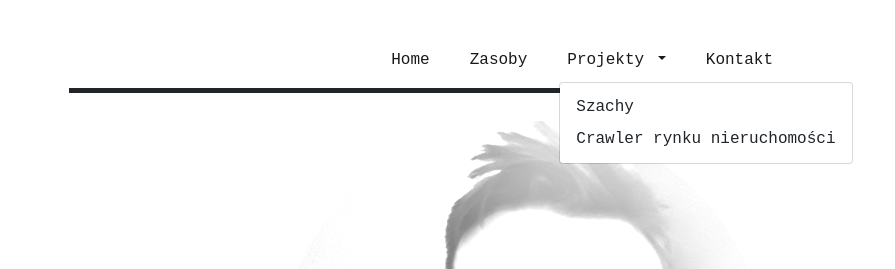
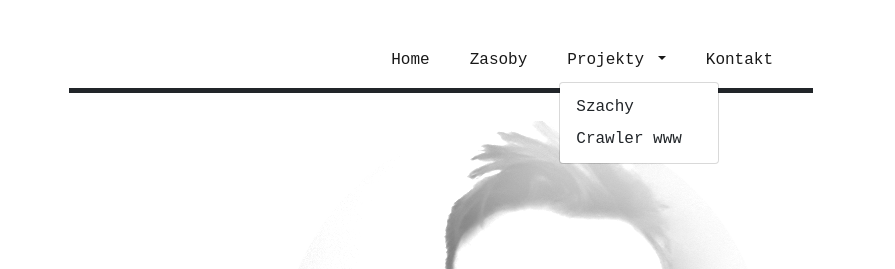
Before and after one commit to tomek-bartek/strona, a plain HTML site: page index.html in a window 1280 px wide. Both pictures are taken after a click on the button "Projekty". Shown: the top 269 px of the page, 385-1280 px from the left. Drawn offline with Linux system fonts and the light colour scheme.

```diff
--- a/index.html
+++ b/index.html
@@ -36,7 +36,7 @@
                           </a>
                           <ul class="dropdown-menu" aria-labelledby="navbarDropdown">
                             <li><a class="dropdown-item" href="szachy.html" title="Kliknij" >Szachy</a></li>
-                            <li><a class="dropdown-item" href="nieruchomosci.html" title="Kliknij">Crawler rynku nieruchomości</a></li>
+                            <li><a class="dropdown-item" href="nieruchomosci.html" title="Kliknij">Crawler www</a></li>
 
 
                           </ul>
```
Also changed, not shown: kontakt.html (+1 -1 lines), nieruchomosci.html (+1 -1 lines), szachy.html (+1 -1 lines), zasoby.html (+1 -1 lines).
